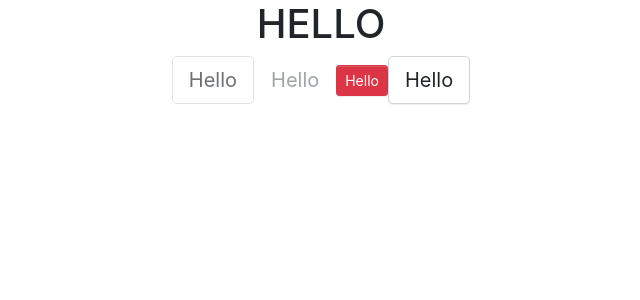
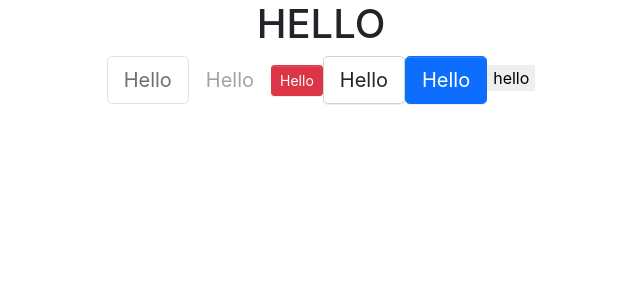
Before and after one commit to AmossXu/amos-ui-components, a React (Create React App) app: page / in a window 1280 px wide. Shown: the top 300 px of the page, without its empty margins (319-959 px from the left). Built offline with nearby package versions, Linux system fonts and the light colour scheme.

Commit message:
添加focus时候的按钮样式优化

```diff
--- a/src/App.tsx
+++ b/src/App.tsx
@@ -38,7 +38,21 @@ function App() {
       >
         Hello
       </Button>
+      <Button
+        onClick={() => {
+          alert('haha')
+        }}
+        btnType={ButtonType.Primary}
+        size={ButtonSize.Large}
+      >
+        Hello
+      </Button>
+      <button
+        style={{border:'none', outline:'none'}}
+      >
 
+        hello
+      </button>
     </div>
   );
 }
--- a/src/conponents/Button/button.tsx
+++ b/src/conponents/Button/button.tsx
@@ -66,7 +66,8 @@ const Button: React.FC<ButtonProps> = (props) => {
 
 Button.defaultProps = {
   disabled: false,
-  btnType: ButtonType.Default
+  btnType: ButtonType.Default,
+  size: ButtonSize.Large
 }
 
 export default Button;
--- a/src/styles/_mixin.scss
+++ b/src/styles/_mixin.scss
@@ -15,7 +15,8 @@
   color: $color;
   background: $background;
   border-color: $border;
-  &:hover {
+  &:hover,
+  &.hover {
     color: $hover-color;
     background: $hover-background;
     border-color: $hover-border;
@@ -25,6 +26,15 @@
     color: $hover-color;
     background: $hover-background;
     border-color: $hover-border;
+    outline: none;
+
+  }
+  &:active,
+  &.active {
+    color: $hover-color;
+    background: $hover-background;
+    border-color: $hover-border;
+    outline: none;
   }
   &:disabled,
   &.disabled {
```
